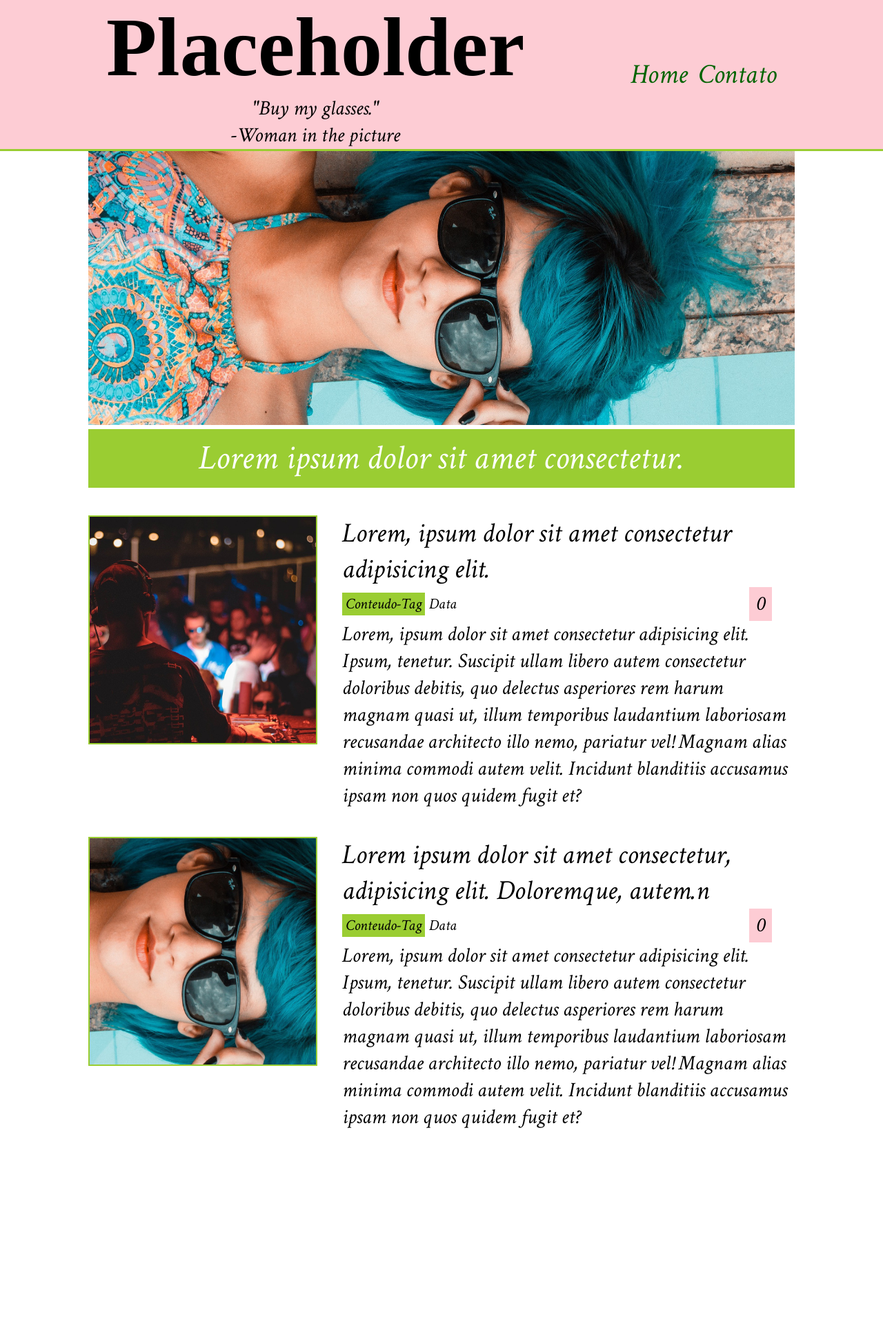
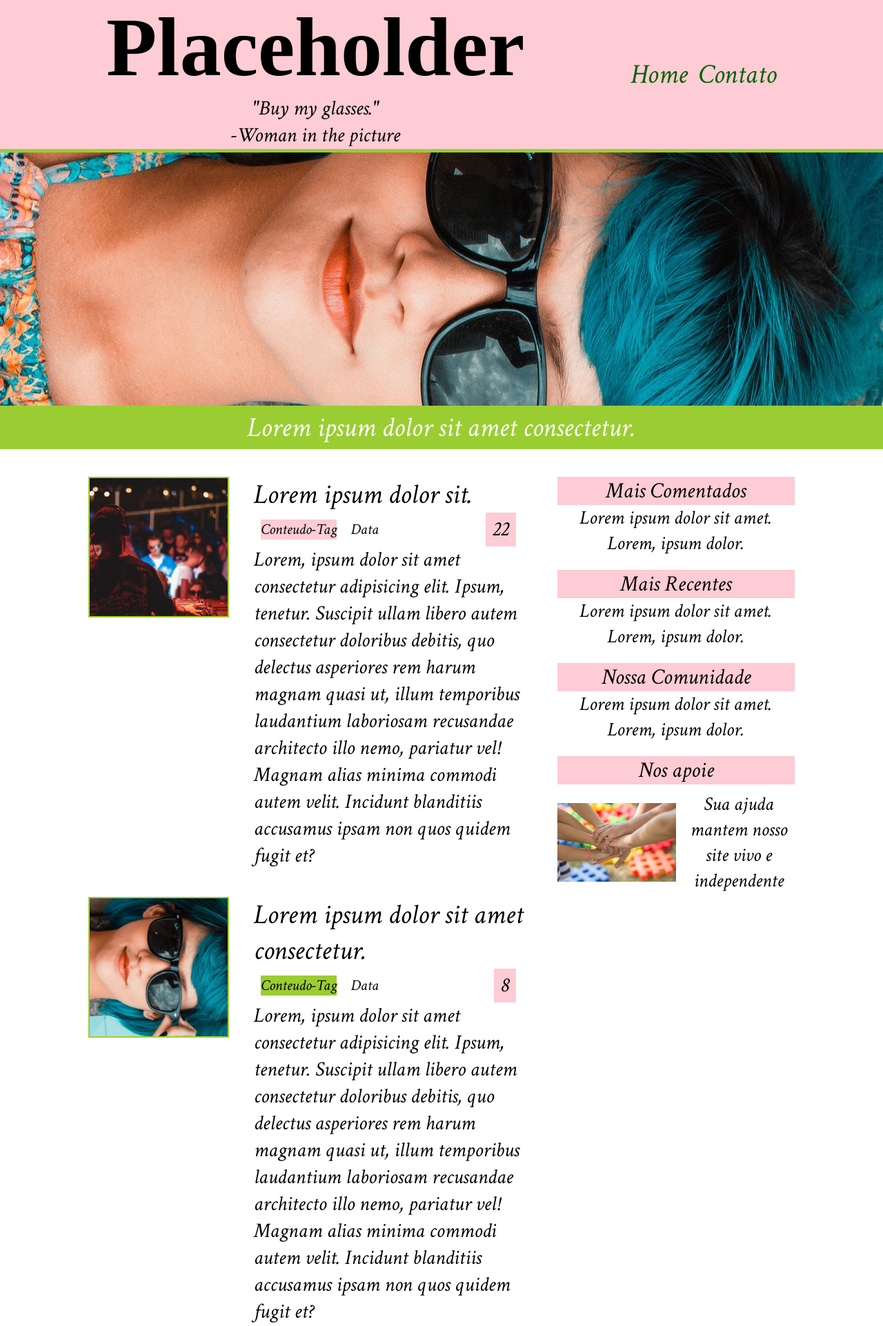
Before and after one commit to jrafaelpcruz/hackaton-pamI, a PHP site: page / in a window 1280 px wide. Shown: the whole page at 69% size. Before the commit the page ends 1640 px from the top, so only its background shows below. Run offline with PHP 8.4, Linux system fonts and the light colour scheme; some web fonts are replaced.

Commit message:
mudança no spotlight, width do conteudo aumentado

```diff
--- a/index.php
+++ b/index.php
@@ -15,27 +15,27 @@
 
  <header><?php include 'header.php'?></header>
 
- <main>
-	<div class="spotlight">
+  <div class="spotlight">
 		<img src="img/woman_sunglasses.jpg"/>
 		<p><a href="#">Lorem ipsum dolor sit amet consectetur.</a></p>
-	</div>
+  </div>
 
-  <div class="container">
+ <main>
+	 <div class="container">
     <div class="coluna-conteudo">
       <div class="conteudo">
         <div class="conteudo-imagem">
           <img src="img/music.jpg" />
         </div>
         <div class="conteudo-principal">
-          <a href="#">Lorem, ipsum dolor sit amet consectetur adipisicing elit.</a>
+          <a href="#">Lorem ipsum dolor sit.</a>
           <div class="conteudo-atributos">
             <ul>
-              <li>Conteudo-Tag</li>
+              <li><span class="tag-rosa">Conteudo-Tag</span></li>
               <li>Data</li>
             </ul>
           <div class="conteudo-atributos-comentarios">
-            0
+            22
           </div>
         </div>
           <p>Lorem, ipsum dolor sit amet consectetur adipisicing elit. Ipsum, tenetur. Suscipit ullam libero autem consectetur doloribus debitis, quo delectus asperiores rem harum magnam quasi ut, illum temporibus laudantium laboriosam recusandae architecto illo nemo, pariatur vel! Magnam alias minima commodi autem velit. Incidunt blanditiis accusamus ipsam non quos quidem fugit et?</p>
@@ -46,14 +46,14 @@
           <img src="img/column_woman_glasses.jpg" />
         </div>
         <div class="conteudo-principal">
-          <a href="#">Lorem ipsum dolor sit amet consectetur, adipisicing elit. Doloremque, autem.n</a>
+          <a href="#">Lorem ipsum dolor sit amet consectetur.</a>
           <div class="conteudo-atributos">
             <ul>
-              <li>Conteudo-Tag</li>
+              <li><span class="tag-verde">Conteudo-Tag</span></li>
               <li>Data</li>
             </ul>
           <div class="conteudo-atributos-comentarios">
-            0
+            8
           </div>
         </div>
           <p>Lorem, ipsum dolor sit amet consectetur adipisicing elit. Ipsum, tenetur. Suscipit ullam libero autem consectetur doloribus debitis, quo delectus asperiores rem harum magnam quasi ut, illum temporibus laudantium laboriosam recusandae architecto illo nemo, pariatur vel! Magnam alias minima commodi autem velit. Incidunt blanditiis accusamus ipsam non quos quidem fugit et?</p>
--- a/styles/styles.css
+++ b/styles/styles.css
@@ -11,14 +11,12 @@
 /*Header.php*/
 header {
   background-color:var(--header-main-color);
-  border-bottom:3px var(--header-second-color) solid;
   font-family: 'Crimson Text', serif;
 }
 .header {
   display: flex;
   align-items: center;
   justify-content: space-evenly;
-
 }
 header h1 {
   font-family: 'Damion', cursive;
@@ -75,30 +73,35 @@
 }
 
 /*index.php*/
+.spotlight {
+  width:100%;
+  align-items:center;
+  background-color:var(--header-second-color);
+  font-family: 'Crimson Text', serif;
+}
+.spotlight img {
+  width:100%;
+  border-top:5px solid var(--header-second-color);
+  border-bottom:0;
+}
+.spotlight p {
+  width:100%;
+	font-size: 40px;
+	text-align:center;
+	padding-bottom:5px;
+}
+.spotlight a {
+	text-decoration:none;
+	color:#FFF;
+}
 main {
-  width:60%;
+  width:80%;
   display:flex;
   flex-flow: wrap column;
   align-items: center;
   margin-left: auto;
   margin-right: auto;
   font-family: 'Crimson Text', serif;
-}
-.spotlight {
-  width:100%;
-}
-.spotlight img {
-	width:100%;
-}
-.spotlight p {
-	background-color: var(--header-second-color);
-	font-size: 50px;
-	text-align:center;
-	padding:10px 0px;
-}
-.spotlight a {
-	text-decoration:none;
-	color:#FFF;
 }
 .container {
   width:100%;
@@ -107,7 +110,7 @@
   gap:40px;
 }
 .coluna-conteudo {
-  width:75%;
+  width:65%;
   display:flex;
   flex-flow:column;
   gap:40px;
@@ -151,10 +154,13 @@
   font-size: 22px;
 }
 .conteudo-atributos li {
-  padding:2px 5px;
+  padding:2px 10px;
 }
-.conteudo-atributos li:nth-child(1) {
+.tag-verde {
   background-color: var(--header-second-color);
+}
+.tag-rosa {
+  background-color: var(--header-main-color);
 }
 .conteudo-atributos-comentarios {
   font-size:30px;
@@ -162,7 +168,7 @@
   padding:5px 10px;
 }
 .conteudo-left {
-  width:25%;
+  width:35%;
   display:flex;
   flex-flow: wrap column;
 }
@@ -196,10 +202,7 @@
 .conteudo-left-apoie img {
   width:50%;
 }
-@media (max-width:1280px) {
-  main {
-    width:80%;
-  }
+@media (max-width:1200px) {
   .coluna-conteudo {
     width:100%;
   }
```
Also changed, not shown: img/woman_sunglasses.jpg.
